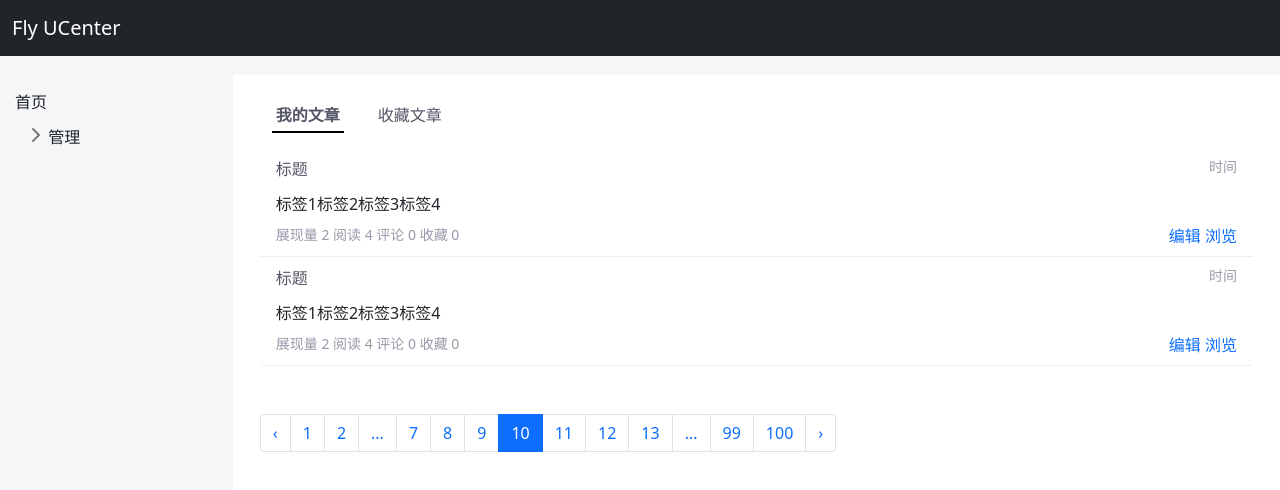
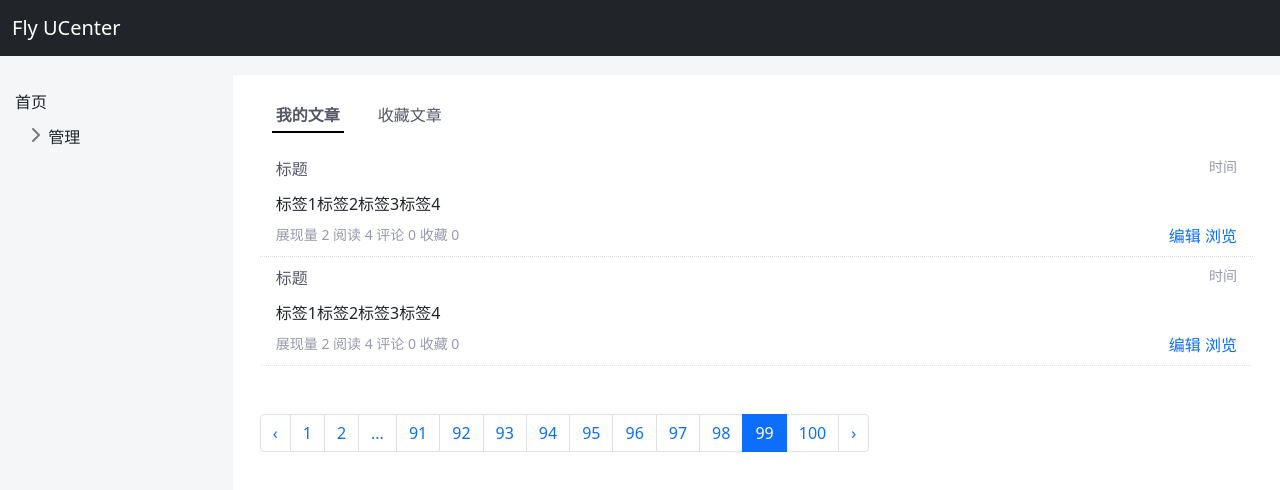
Before and after one commit to peng49/fly-ucenter, a Vue app: page / in a window 1280 px wide. Shown: the top 490 px of the page. Built offline with nearby package versions, Linux system fonts and the light colour scheme.

Commit message:
优化分页组件

```diff
--- a/src/components/common/Pagination.vue
+++ b/src/components/common/Pagination.vue
@@ -5,7 +5,9 @@
         <span class="page-link" aria-hidden="true">&lsaquo;</span>
       </li>
       <li class="page-item" v-else>
-        <a class="page-link" href="" rel="prev">&lsaquo;</a>
+        <a class="page-link" href="javascript:" @click="setPage(1)" rel="prev"
+          >&lsaquo;</a
+        >
       </li>
 
       <li
@@ -15,13 +17,23 @@
         :class="{ active: item.page == page }"
         aria-current="page"
       >
-        <a v-if="item.page > 0" class="page-link" href="javascript:">{{
-          item.page
-        }}</a>
+        <a
+          v-if="item.page > 0"
+          @click="setPage(item.page)"
+          class="page-link"
+          href="javascript:"
+          >{{ item.page }}</a
+        >
         <span v-else class="page-link">...</span>
       </li>
       <li v-if="pageCount > page" class="page-item">
-        <a class="page-link" :href="next_link" rel="next">&rsaquo;</a>
+        <a
+          class="page-link"
+          href="javascript:"
+          @click="setPage(page + 1)"
+          rel="next"
+          >&rsaquo;</a
+        >
       </li>
       <li v-else class="page-item disabled" aria-disabled="true">
         <span class="page-link" aria-hidden="true">&rsaquo;</span>
@@ -35,11 +47,21 @@ export default {
   name: "Pagination",
   props: {
     total: {
-      type: String,
       required: true,
     },
   },
   created() {
+    this.render();
+  },
+  data() {
+    return {
+      page: 99,
+      pageCount: 1,
+      items: [{ page: 2, link: "/" }],
+    };
+  },
+  methods: {
+    render() {
       let pageSize = 10;
       this.pageCount = Math.ceil(this.total / pageSize);
       let items = [];
@@ -48,10 +70,10 @@ export default {
         items.push({ page: start, link: "/page=" + start });
         if (this.page <= 6) {
           if (items.length == 8) {
-          items.push({ page: "...", link: "" });
+            items.push({ page: 0, link: "" });
             start = this.pageCount - 2;
           }
-      } else if (6 < this.page < this.pageCount - 6) {
+        } else if (6 < this.page && this.page < this.pageCount - 6) {
           if (items.length == 2) {
             items.push({ page: 0, link: "" });
             start = this.page - 4;
@@ -63,21 +85,17 @@ export default {
           }
         } else {
           if (items.length == 2) {
-          items.push({ page: "0", link: "" });
+            items.push({ page: 0, link: "" });
+            start = this.pageCount - 10;
           }
         }
       }
-
       this.items = items;
-
-    console.log(this.total);
     },
-  data() {
-    return {
-      page: 10,
-      pageCount:1,
-      items: [{ page: 2, link: "/" }],
-    };
+    setPage(page) {
+      this.page = page;
+      this.render();
+    },
   },
 };
 </script>
--- a/src/components/user/Posts.vue
+++ b/src/components/user/Posts.vue
@@ -56,7 +56,7 @@
       </div>
       <!--  分页    -->
       <div class="row pt-5">
-      <Pagination :page=1 :total=1000 />
+      <Pagination :page=1 :total="1000" />
       </div>
     </div>
   </div>
```
Also changed, not shown: 1 other file (tests, documents, lock files or other folders). Lines whose indentation alone changed are shown as unchanged.
